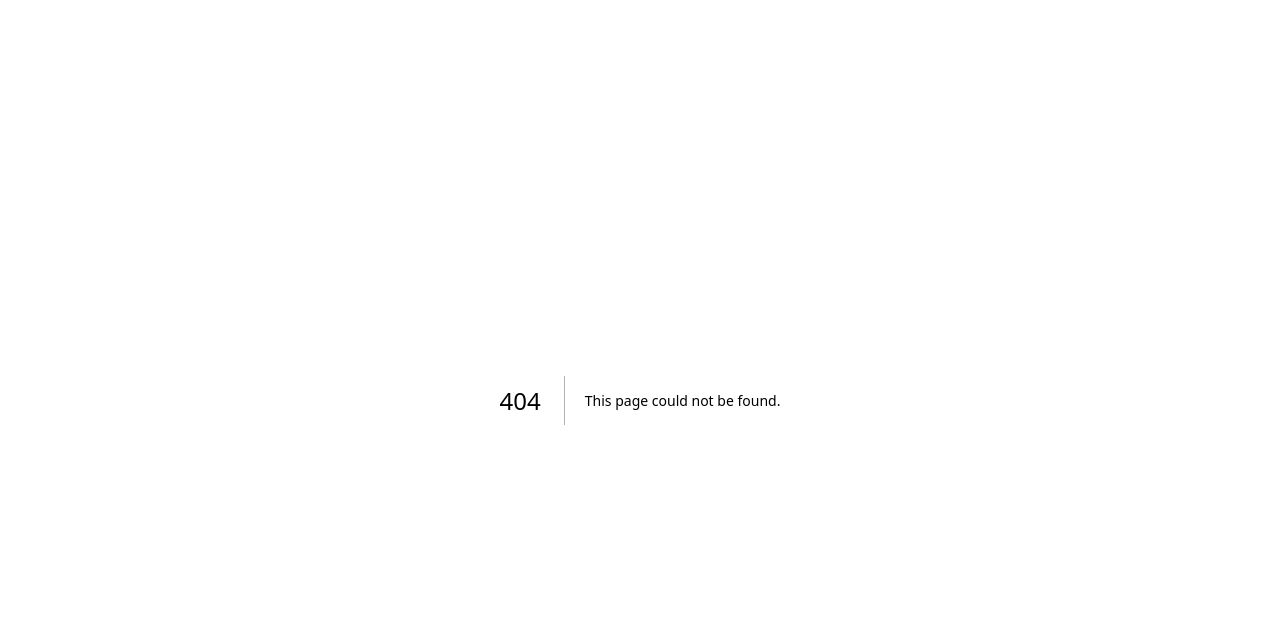
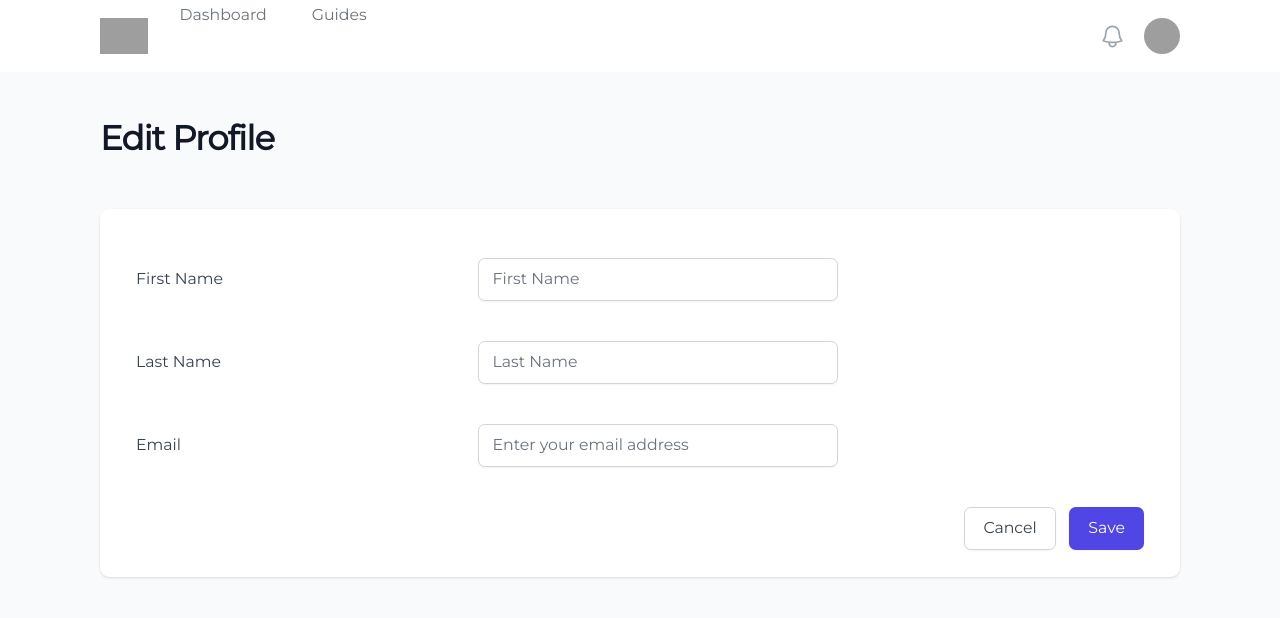
Before and after one commit to josiahmann/northstar, a Next.js app: page /profile in a window 1280 px wide. Before the commit this address had no page. Shown: the top 618 px of the page. Built offline with nearby package versions, Linux system fonts and the light colour scheme; grey boxes are pictures that could not be loaded.

Commit message:
updates to ui pattern. added profile page

```diff
--- /dev/null
+++ b/components/ActionsLayout.tsx
@@ -0,0 +1,11 @@
+function ActionsLayout({ children }: { children: React.ReactNode }) {
+    return (
+        <div className="pt-5">
+        <div className="flex justify-end">
+            {children}
+            </div>
+            </div>
+    )
+}
+
+export default ActionsLayout;
--- /dev/null
+++ b/components/form/BaseInput.tsx
@@ -0,0 +1,32 @@
+function BaseInput({
+	onChange,
+	value,
+	refName,
+	type,
+	placeholder,
+	label,
+	name,
+}) {
+	return (
+		<div className="mb-4 sm:grid sm:grid-cols-3 sm:items-start sm:gap-4 sm:pt-5">
+			<label
+				htmlFor={name}
+				className="block text-sm font-medium text-gray-700 sm:mt-px sm:pt-2"
+			>
+				{label}
+			</label>
+			<div className="mt-1 sm:col-span-2 sm:mt-0">
+				<input
+					onChange={onChange}
+					type={type}
+					name={name}
+					defaultValue={value}
+					className="block w-full max-w-lg rounded-md border-gray-300 shadow-sm focus:border-indigo-500 focus:ring-indigo-500 sm:max-w-xs sm:text-sm"
+					placeholder={placeholder}
+					ref={refName}
+				/>
+			</div>
+		</div>
+	);
+}
+export default BaseInput;
--- a/components/layouts/header.tsx
+++ b/components/layouts/Navigation.tsx
@@ -1,4 +1,4 @@
-import { Fragment } from "react";
+import { Fragment, useEffect, useRef, useState } from "react";
 import Link from "next/link";
 import { Disclosure, Menu, Transition } from "@headlessui/react";
 import { Bars3Icon, BellIcon, XMarkIcon } from "@heroicons/react/24/outline";
@@ -15,9 +15,9 @@ const navigation = [
 	{ name: "Guides", path: "/guides" },
 ];
 const userNavigation = [
-	{ name: "Your Profile", path: "#" },
-	{ name: "Settings", path: "#" },
-	{ name: "Sign out", path: "#" },
+	{ name: "Your Profile", path: "/profile" },
+	{ name: "Settings", path: "/" },
+	{ name: "Sign out", path: "/" },
 ];
 
 function classNames(...classes: string[]) {
@@ -26,12 +26,16 @@ function classNames(...classes: string[]) {
 
 function HeaderComponent() {
 	const router = useRouter();
+	const [isProfileMenuOpen, setIsProfileMenuOpen] = useState(false);
+    const menuButtonRef = useRef(null);
+
 	return (
 		<Disclosure as="nav" className="bg-white shadow-sm">
 			{({ open }) => (
 				<>
 					<div className="mx-auto max-w-5xl px-4 sm:px-6 lg:px-8">
 						<div className="flex h-16 justify-between">
+							{/* Logo and top left nav */}
                             <div className="flex">
 								<div className="flex flex-shrink-0 items-center">
 									<img
@@ -47,10 +51,7 @@ function HeaderComponent() {
 								</div>
 								<div className="hidden sm:-my-px sm:ml-6 sm:flex sm:space-x-8">
 									{navigation.map((item) => (
-										<Link
-											href={item.path}
-                                            key={item.name}
-										>
+										<Link href={item.path} key={item.name}>
 											<a
 												className={classNames(
 													router.pathname === item.path
@@ -65,6 +66,8 @@ function HeaderComponent() {
 									))}
 								</div>
 							</div>
+
+                            {/* Profile and Notifications */}
                             <div className="hidden sm:ml-6 sm:flex sm:items-center">
 								<button
 									type="button"
@@ -75,9 +78,12 @@ function HeaderComponent() {
 								</button>
 
 								{/* Profile dropdown */}
+
 								<Menu as="div" className="relative ml-3">
+									{({ open }) => (
+										<>
 											<div>
-										<Menu.Button className="flex rounded-full bg-white text-sm focus:outline-none focus:ring-2 focus:ring-indigo-500 focus:ring-offset-2">
+												<Menu.Button onClick={()=> setIsProfileMenuOpen(true)} ref={menuButtonRef} className="flex rounded-full bg-white text-sm focus:outline-none focus:ring-2 focus:ring-indigo-500 focus:ring-offset-2">
 													<span className="sr-only">Open user menu</span>
 													<img
 														className="h-8 w-8 rounded-full"
@@ -86,6 +92,8 @@ function HeaderComponent() {
 													/>
 												</Menu.Button>
 											</div>
+
+											{isProfileMenuOpen  && (
 												<Transition
 													as={Fragment}
 													enter="transition ease-out duration-200"
@@ -95,28 +103,32 @@ function HeaderComponent() {
 													leaveFrom="transform opacity-100 scale-100"
 													leaveTo="transform opacity-0 scale-95"
 												>
-										<Menu.Items className="absolute right-0 z-10 mt-2 w-48 origin-top-right rounded-md bg-white py-1 shadow-lg ring-1 ring-black ring-opacity-5 focus:outline-none">
+													<Menu.Items
+														className="absolute right-0 z-10 mt-2 w-48 origin-top-right rounded-md bg-white py-1 shadow-lg ring-1 ring-black ring-opacity-5 focus:outline-none"
+													>
 														{userNavigation.map((item) => (
 															<Menu.Item key={item.name}>
 																{({ active }) => (
+																	<Link href={item.path}>
 																		<a
-															href="#"
-															onClick={(e) => {
-																e.preventDefault();
-																Router.push(item.path);
-															}}
 																			className={classNames(
-																router.pathname === item.path ? "bg-gray-100" : "",
+																				router.pathname === item.path
+																					? "bg-gray-100"
+																					: "",
 																				"block px-4 py-2 text-sm text-gray-700"
 																			)}
 																		>
 																			{item.name}
 																		</a>
+																	</Link>
 																)}
 															</Menu.Item>
 														))}
 													</Menu.Items>
 												</Transition>
+											)}
+										</>
+									)}
 								</Menu>
 							</div>
 							<div className="-mr-2 flex items-center sm:hidden">
--- a/components/layouts/admin-layout.tsx
+++ b/components/layouts/admin-layout.tsx
@@ -1,10 +1,10 @@
-import HeaderComponent from "./header";
+import HeaderComponent from "./Navigation";
 
 export default function AdminLayout({ children }) {
   return (
     <div className="min-h-full">
         <HeaderComponent></HeaderComponent>
-        <div className="py-10">
+        <div className="py-10 bg-gray-50">
             {children}
         </div>
     </div>
--- a/components/mainLayout.tsx
+++ b/components/mainLayout.tsx
@@ -1,8 +1,10 @@
 function MainLayout({ children }) {
 	return (
-		<main className="mt-4 min-h-full">
+		<main className="mt-4 min-h-full py-5">
 			<div className="mx-auto max-w-5xl sm:px-6 lg:px-8 align-middle">
+                <div className="bg-white overflow-hidden shadow py-6 sm:px-6 lg:px-8 sm:rounded-lg">
 				{children}
+                </div>
 			</div>
 		</main>
 	);
--- a/pages/guides/[id].tsx
+++ b/pages/guides/[id].tsx
@@ -4,6 +4,7 @@ import getStaticResourcePaths from "../../utils/getStaticResourcePaths";
 import PageHeading from "../../components/pageHeading";
 import React, { useRef, useState } from "react";
 import axios from "axios";
+import ActionsLayout from "../../components/ActionsLayout";
 interface GuideInterface {
 	_id: "string";
 	title: "string";
@@ -39,7 +40,6 @@ function GuidePage({
 	return (
 		<React.Fragment>
 			<PageHeading title="Edit Guide">
-                <button className="btn btn-primary" onClick={saveGuide}>Save</button>
             </PageHeading>
 			<MainLayout>
 				<div>
@@ -61,6 +61,11 @@ function GuidePage({
 						/>
 					</div>
 				</div>
+
+                <ActionsLayout>
+                    <button className="btn-primary" onClick={saveGuide}>Save</button>
+
+                </ActionsLayout>
 			</MainLayout>
 		</React.Fragment>
 	);
--- /dev/null
+++ b/pages/profile.tsx
@@ -0,0 +1,61 @@
+import React, { useRef } from "react";
+import ActionsLayout from "../components/ActionsLayout";
+import BaseInput from "../components/form/BaseInput";
+import MainLayout from "../components/mainLayout";
+import PageHeading from "../components/pageHeading";
+
+function EditUserProfile() {
+	const [user, setUser] = React.useState({});
+	const firstNameRef = useRef<HTMLInputElement | null>(null);
+	const lastNameRef = useRef<HTMLInputElement | null>(null);
+	const emailRef = useRef<HTMLInputElement | null>(null);
+
+	return (
+		<React.Fragment>
+			<PageHeading title="Edit Profile"></PageHeading>
+			<MainLayout>
+				<BaseInput
+					label="First Name"
+					name="firstName"
+					type="text"
+					placeholder="First Name"
+					value={user?.firstName}
+					refName={firstNameRef}
+				/>
+				<BaseInput
+					label="Last Name"
+					name="lastName"
+					type="text"
+					placeholder="Last Name"
+					value={user?.lastName}
+					refName={lastNameRef}
+				/>
+                <BaseInput
+					label="Email"
+					name="email"
+					type="email"
+					placeholder="Enter your email address"
+					value={user?.email}
+					refName={emailRef}
+				/>
+				<ActionsLayout>
+					<button
+						type="button"
+						className="btn-secondary"
+					>
+						Cancel
+					</button>
+					<button
+						type="submit"
+						className="ml-3 btn-primary"
+					>
+						Save
+					</button>
+				</ActionsLayout>
+			</MainLayout>
+		</React.Fragment>
+	);
+}
+
+EditUserProfile.layout = "admin";
+export default EditUserProfile;
--- a/styles/_buttons.css
+++ b/styles/_buttons.css
@@ -1,3 +1,7 @@
 .btn-primary {
-    @apply bg-sky-500 hover:bg-sky-400 transition-all px-4 py-2 font-semibold text-sm rounded text-white;
+    @apply rounded-md border border-transparent bg-indigo-600 py-2 px-4 text-sm font-medium text-white shadow-sm hover:bg-indigo-700 focus:outline-none focus:ring-2 focus:ring-indigo-500 focus:ring-offset-2
 }
+
+.btn-secondary {
+    @apply rounded-md border border-gray-300 bg-white py-2 px-4 text-sm font-medium text-gray-700 shadow-sm hover:bg-gray-50 focus:outline-none focus:ring-2 focus:ring-indigo-500 focus:ring-offset-2
+}
```
Lines whose indentation alone changed are shown as unchanged.
